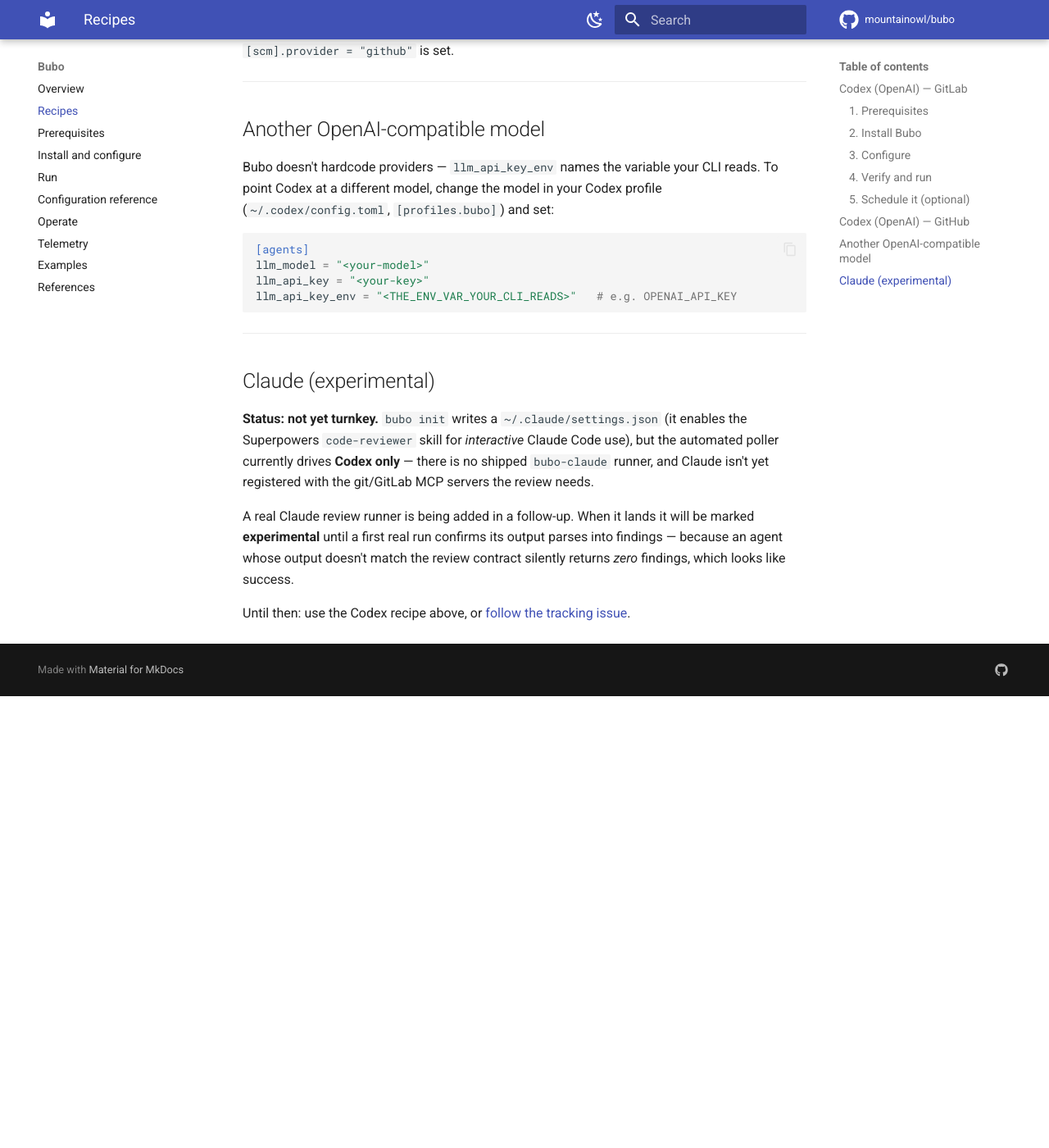
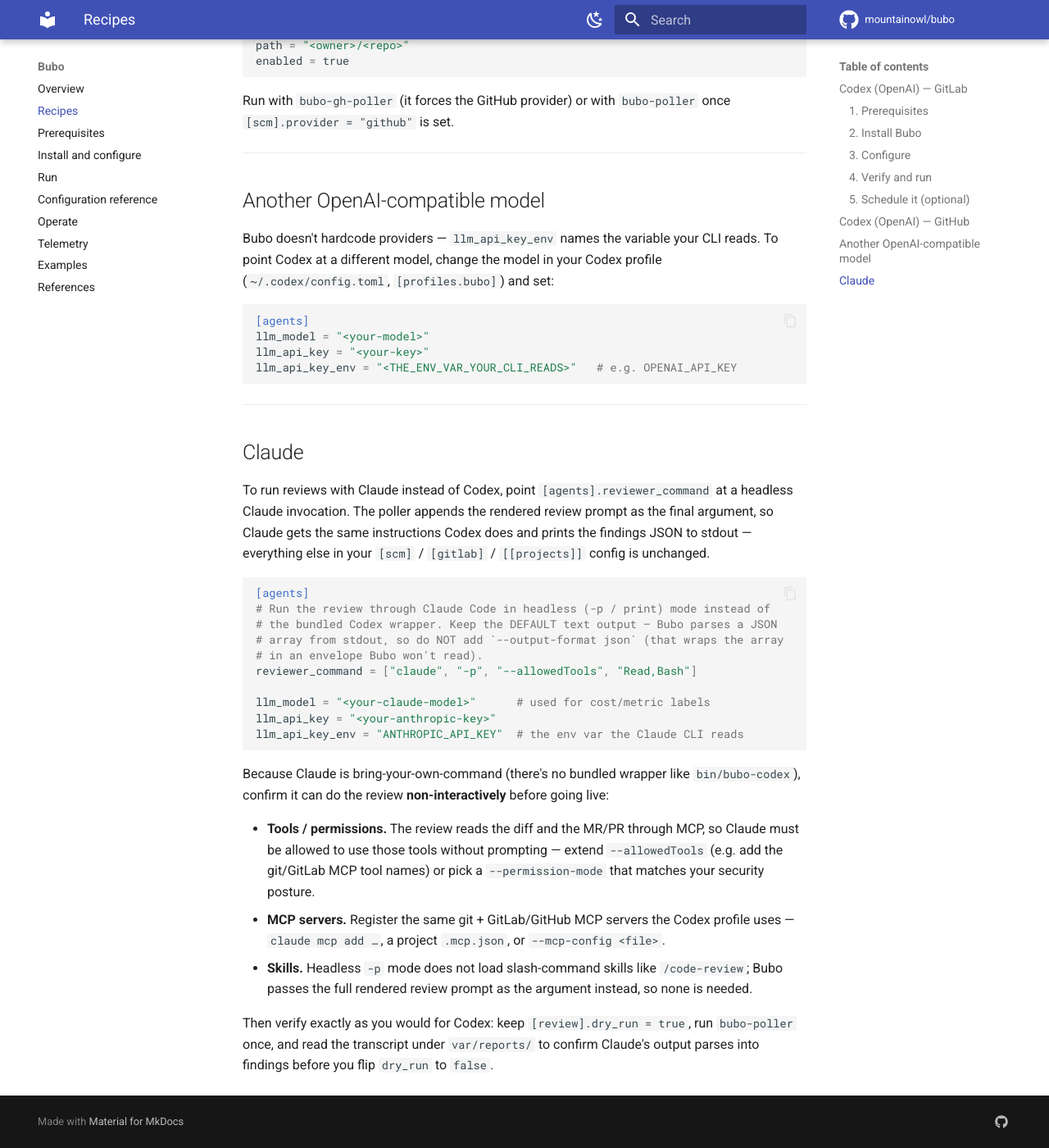
Before and after one commit to mountainowl/ai-code-review, an MkDocs documentation site: the page built from docs/recipes.md, in a window 1280 px wide and 1400 px high, scrolled down 2290 px. Shown: the whole window at 82% size. Built offline with MkDocs 1.6.1 and Material for MkDocs 9.7.7, drawn with Linux system fonts in a browser that asks for light colours; comment, search, counter and statistics services are not loaded; before the commit the page ends 3139 px from its top, so only the background shows below that; some of the changed text lies outside the part shown.

Commit message:
docs: frame the review agent as operator-configurable (Codex or Claude)
The poller runs `[agents].reviewer_command` (default: the bundled
`bin/bubo-codex` wrapper) and parses a JSON array of findings from its
stdout, so the review agent is the operator's choice — Codex is the
bundled default, not the only option.

- recipes.md: lead from that neutral contract; keep the worked Codex
  GitLab/GitHub recipes as the default path; replace the "Claude
  (experimental) / not turnkey / tracking issue" section with a neutral
  Claude section that points `reviewer_command` at `claude -p`. Uses real
  headless flags, keeps DEFAULT text output (the `--output-format json`
  envelope would defeat `extract_findings`), and uses the standard dry-run
  first poll as the verification gate — no "verbatim/turnkey" overclaim.
- README: status bullet now reads "bring your own agent" (Codex default,
  Claude drop-in) instead of "a Claude runner is in progress"; recipes
  blurb no longer reads Codex-only.
- CHANGELOG: reword the [Unreleased] entry to match.

````diff
--- a/docs/recipes.md
+++ b/docs/recipes.md
@@ -1,12 +1,18 @@
 # Recipes
 
-Copy-paste setups you can follow top to bottom. Each block is meant to be
-run verbatim — only the values in `< >` need replacing.
+Copy-paste setups you can follow top to bottom — replace the values in
+`< >` with your own. The Codex recipes are the bundled default path; the
+[Claude](#claude) section covers pointing Bubo at a different agent.
 
-!!! tip "Pick your agent"
-    Bubo runs the review through an agent CLI. **Codex (OpenAI) is the
-    turnkey path today** and the recipe below is verbatim. A **Claude**
-    path is in progress — see [Claude (experimental)](#claude-experimental).
+!!! tip "Which agent runs the review"
+    Bubo runs the review through whatever agent CLI you set in
+    `[agents].reviewer_command`: the poller appends the rendered review prompt
+    to that command and reads a JSON array of findings from its stdout.
+    **Codex is the bundled default** (`bin/bubo-codex`, so you don't set
+    `reviewer_command` at all); pointing it at **Claude** (`claude -p`) is
+    just as valid — see [Claude](#claude). The worked examples below use
+    Codex; everything except `reviewer_command` and the agent's own
+    setup is identical for any agent.
 
 ---
 
@@ -120,18 +126,42 @@
 
 ---
 
-## Claude (experimental)
+## Claude
 
-**Status: not yet turnkey.** `bubo init` writes a `~/.claude/settings.json`
-(it enables the Superpowers `code-reviewer` skill for *interactive* Claude
-Code use), but the automated poller currently drives **Codex only** — there
-is no shipped `bubo-claude` runner, and Claude isn't yet registered with
-the git/GitLab MCP servers the review needs.
+To run reviews with Claude instead of Codex, point `[agents].reviewer_command`
+at a headless Claude invocation. The poller appends the rendered review prompt
+as the final argument, so Claude gets the same instructions Codex does and
+prints the findings JSON to stdout — everything else in your `[scm]` /
+`[gitlab]` / `[[projects]]` config is unchanged.
 
-A real Claude review runner is being added in a follow-up. When it lands it
-will be marked **experimental** until a first real run confirms its output
-parses into findings — because an agent whose output doesn't match the
-review contract silently returns *zero* findings, which looks like success.
+```toml
+[agents]
+# Run the review through Claude Code in headless (-p / print) mode instead of
+# the bundled Codex wrapper. Keep the DEFAULT text output — Bubo parses a JSON
+# array from stdout, so do NOT add `--output-format json` (that wraps the array
+# in an envelope Bubo won't read).
+reviewer_command = ["claude", "-p", "--allowedTools", "Read,Bash"]
 
-Until then: use the Codex recipe above, or
-[follow the tracking issue](https://github.com/mountainowl/bubo/issues).
+llm_model = "<your-claude-model>"      # used for cost/metric labels
+llm_api_key = "<your-anthropic-key>"
+llm_api_key_env = "ANTHROPIC_API_KEY"  # the env var the Claude CLI reads
+```
+
+Because Claude is bring-your-own-command (there's no bundled wrapper like
+`bin/bubo-codex`), confirm it can do the review **non-interactively** before
+going live:
+
+- **Tools / permissions.** The review reads the diff and the MR/PR through
+  MCP, so Claude must be allowed to use those tools without prompting — extend
+  `--allowedTools` (e.g. add the git/GitLab MCP tool names) or pick a
+  `--permission-mode` that matches your security posture.
+- **MCP servers.** Register the same git + GitLab/GitHub MCP servers the Codex
+  profile uses — `claude mcp add …`, a project `.mcp.json`, or
+  `--mcp-config <file>`.
+- **Skills.** Headless `-p` mode does not load slash-command skills like
+  `/code-review`; Bubo passes the full rendered review prompt as the argument
+  instead, so none is needed.
+
+Then verify exactly as you would for Codex: keep `[review].dry_run = true`, run
+`bubo-poller` once, and read the transcript under `var/reports/` to confirm
+Claude's output parses into findings before you flip `dry_run` to `false`.
````
Also changed, not shown: CHANGELOG.md (+11 -9 lines), README.md (+5 -3 lines).
